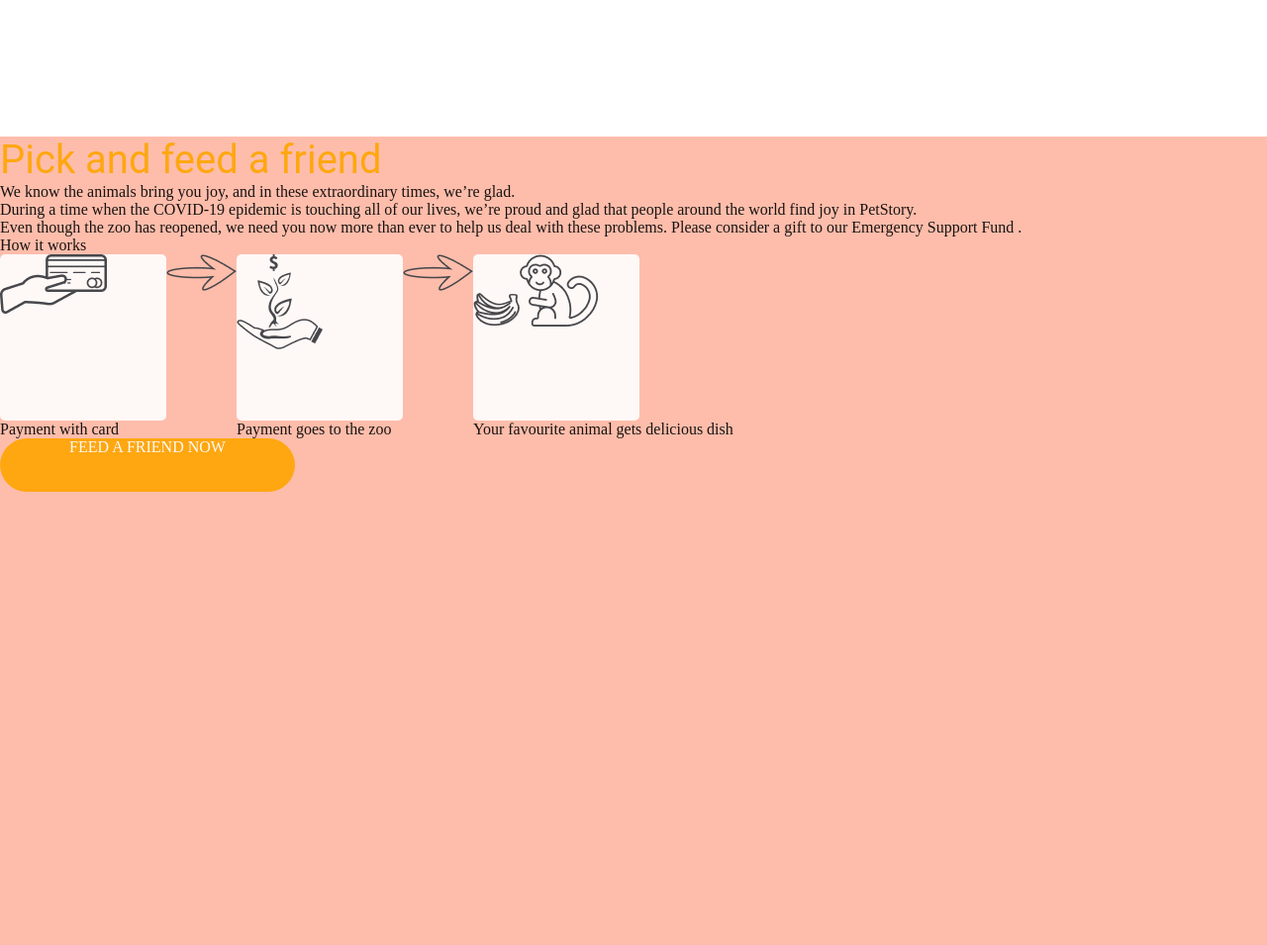
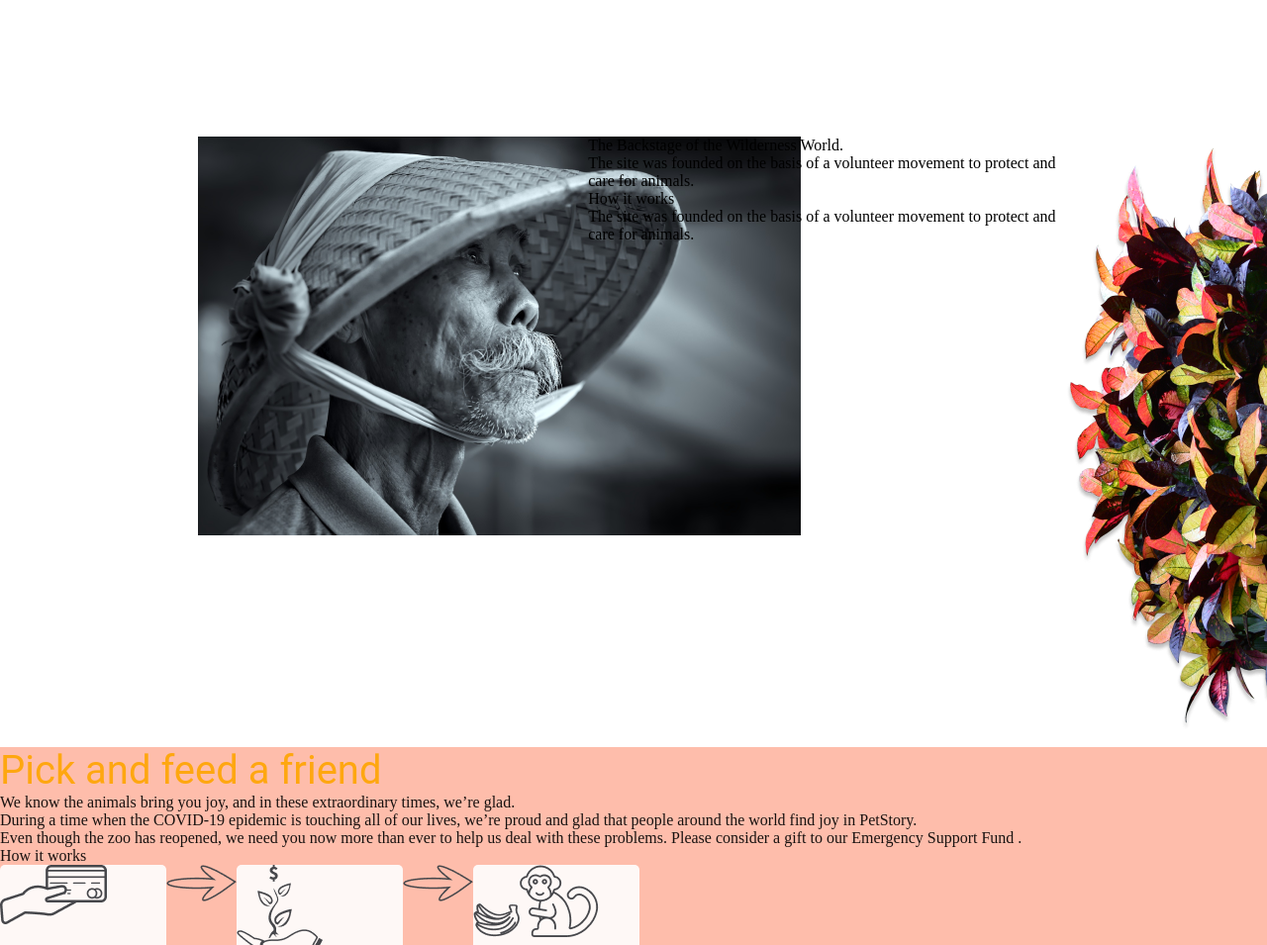
Before and after one commit to LilitKhalatyan/online-zoo, a plain HTML site: page pages/main/index.html in a window 1280 px wide. Shown: the part 1540-2495 px from the top of the page at 99% size. Drawn offline with Linux system fonts and the light colour scheme.

Commit message:
feat: add block3

```diff
--- a/pages/main/index.html
+++ b/pages/main/index.html
@@ -50,7 +50,26 @@
 
 
         <!-- The Backstage block -->
-        <div class="block3"></div>
+        <div class="block3">
+            <div class="block3-container">
+                <div class="block3-img">
+                    <img src="../../assets/images/bamboo-cap.png" alt="Bamboo Cap">
+                </div>
+                <div class="block3-content">
+                    <div class="block3-header">The Backstage of the Wilderness World.</div>
+                    <div class="block3-text1">The site was founded on the basis of a volunteer movement to protect and care for animals.</div>
+                    <div class="block3-subheader">How it works</div>
+                    <div class="block3-text2">The site was founded on the basis of a volunteer movement to protect and care for animals.</div>
+                </div>
+            </div>
+            <div class="block3-flower1">
+                <img src="../../assets/images/flower_foto1.png" alt="flower">
+            </div>
+        </div>
+
+
+
+
 
         <!-- Pets block -->
         <div class="block4"></div>
--- a/pages/main/style.css
+++ b/pages/main/style.css
@@ -74,6 +74,31 @@ li {
     color: yellow;
 }
 
+/* BLOCK 3 */
+.block3 {
+    display: flex;
+}
+.block3-container {
+    display: flex;
+    width: 1160px;
+    padding-left: 200px;
+    z-index: 1;
+}
+.block3-img {
+    width: 45%;
+    /* margin-left: 100px; */
+}
+
+.block3-content {
+    width: 25%px;
+    box-sizing: border-box;
+}
+
+.block3-flower1 {
+    margin-right: 0px;
+    z-index: 2;
+}
+
 
 
 
```
Also changed, not shown: assets/images/bamboo-cap.png (added), assets/images/flower_foto1.png (added).
